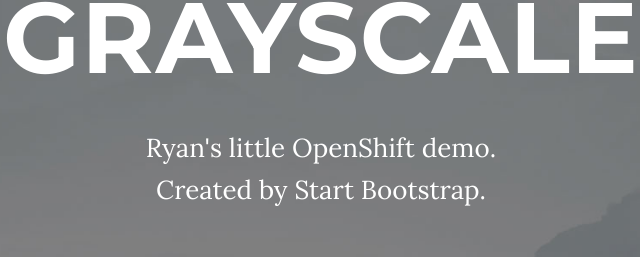
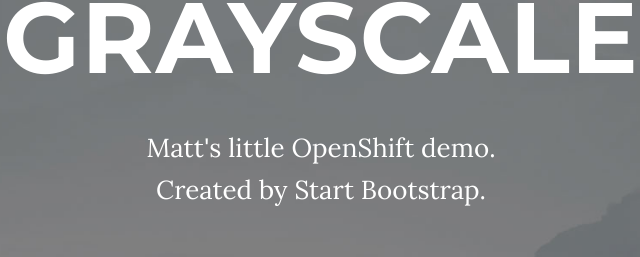
Before and after one commit to shaleila/cider, a website: page index.html in a window 1280 px wide. Shown: the part 244-501 px from the top of the page, 319-959 px from the left. Drawn offline with nearby package versions, Linux system fonts and the light colour scheme; some packages are replaced by stand-ins of ours.

Commit message:
Matt demo

```diff
--- a/index.html
+++ b/index.html
@@ -75,7 +75,7 @@
                 <div class="row">
                     <div class="col-md-8 col-md-offset-2">
                         <h1 class="brand-heading">Grayscale</h1>
-                        <p class="intro-text">Ryan's little OpenShift demo.
+                        <p class="intro-text">Matt's little OpenShift demo.
                             <br>Created by Start Bootstrap.</p>
                         <a href="#about" class="btn btn-circle page-scroll">
                             <i class="fa fa-angle-double-down animated"></i>
```
